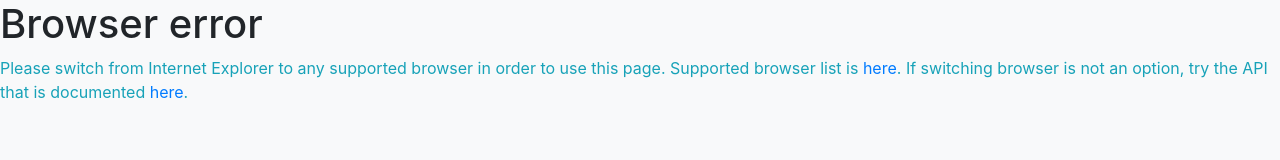
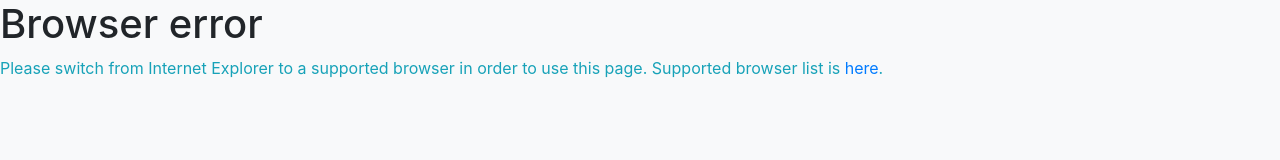
Before and after one commit to datahappy1/go_fuzzymatch_webapp, a website: page ui/dist/browser-error.html in a window 1280 px wide. Drawn offline with nearby package versions, Linux system fonts and the light colour scheme.

Commit message:
polishing browser-error.html

```diff
--- a/ui/dist/browser-error.html
+++ b/ui/dist/browser-error.html
@@ -21,12 +21,12 @@
 </head>
 
 <body class="bg-light">
-    <h1>Browser error</h1>
-    <p class="text-info">Please switch from Internet Explorer to any supported browser in order to use this page.
-        Supported browser list is <a href="https://caniuse.com/fetch" target="_blank">here</a>.
-        If switching browser is not an option, try the API that is documented
-        <a href="https://github.com/datahappy1/go_fuzzymatch_webapp/blob/main/ui/dist/api_documentation.md" target="_blank">here</a>.
-    </p>
+    <div>
+        <h1>Browser error</h1>
+        <p class="text-info">Please switch from Internet Explorer to a supported browser in order to use this page.
+            Supported browser list is <a href="https://caniuse.com/fetch" target="_blank">here</a>.
+        </p>
+    </div>
 </body>
 
 </html>
```
